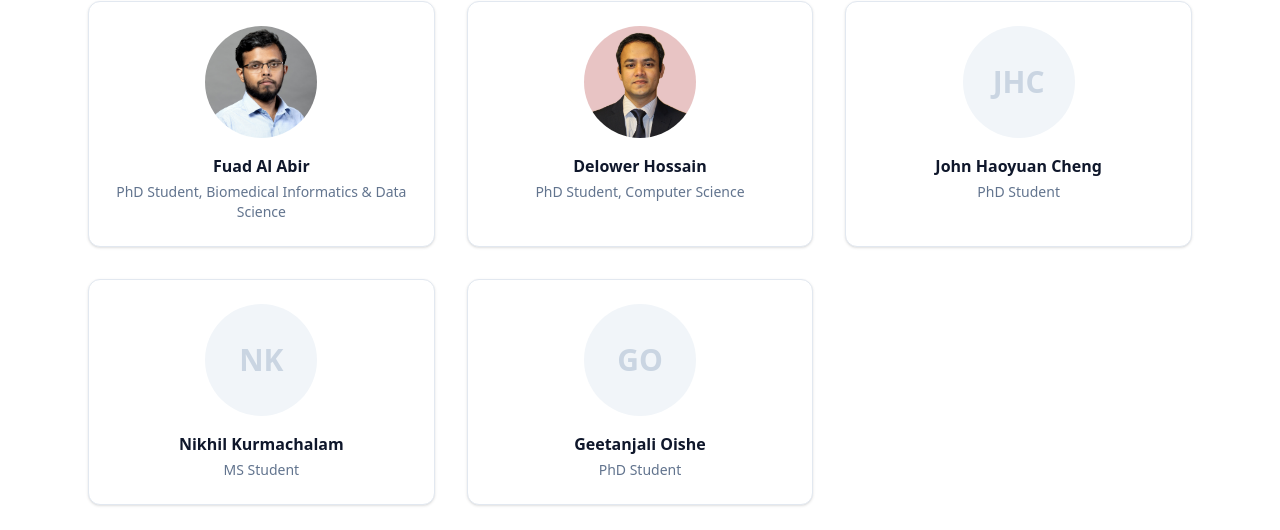
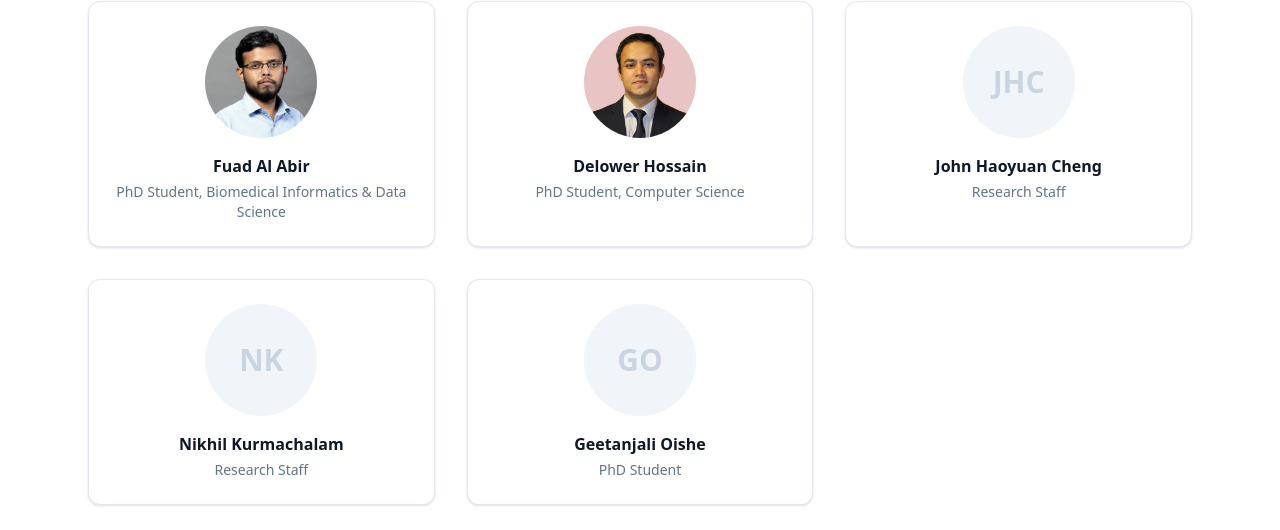
Before and after one commit to aimed-lab/aimed-org-web, a Next.js app: page /training in a window 1280 px wide. Shown: the part 636-1166 px from the top of the page. Built offline with nearby package versions, Linux system fonts and the light colour scheme.

Commit message:
Fix roles: John Haoyuan Cheng and Nikhil Kurmachalam are Research Staff
Co-Authored-By: Claude Sonnet 4.6 <noreply@anthropic.com>

```diff
--- a/src/app/training/page.tsx
+++ b/src/app/training/page.tsx
@@ -43,12 +43,12 @@ const currentMembers = [
   },
   {
     name: "John Haoyuan Cheng",
-    role: "PhD Student",
+    role: "Research Staff",
     photo: null,
   },
   {
     name: "Nikhil Kurmachalam",
-    role: "MS Student",
+    role: "Research Staff",
     photo: null,
   },
   {
@@ -190,7 +190,6 @@ const traineeCategories: {
     trainees: [
       { name: "Fuad Al Abir", degree: "PhD, Biomedical Informatics & Data Science, UAB", years: "Current", current: true, role: "PhD", pubCount: 5 },
       { name: "Delower Hossain", degree: "PhD, Computer Science, UAB", years: "Current", current: true, role: "PhD", pubCount: 6 },
-      { name: "John Haoyuan Cheng", degree: "PhD, UAB", years: "Current", current: true, role: "PhD", pubCount: 0 },
       { name: "Geetanjali Oishe", degree: "PhD, UAB", years: "Current", current: true, role: "PhD", pubCount: 0 },
       { name: "Kevin Song", degree: "PhD, Biomedical Engineering, UAB", years: "2023-2025", current: false, role: "PhD", pubCount: 6 },
       { name: "Radomir Slominski", degree: "MD/PhD, Genetics & Bioinformatics, UAB", years: "2022-2023", current: false, role: "PhD", pubCount: 6 },
@@ -206,7 +205,6 @@ const traineeCategories: {
     icon: GraduationCap,
     color: "from-emerald-500 to-teal-500",
     trainees: [
-      { name: "Nikhil Kurmachalam", degree: "MS, UAB", years: "Current", current: true, role: "MS", pubCount: 0 },
       { name: "Kevin Cao", degree: "MS, Bioinformatics, U. of Minnesota", years: "2017", current: false, role: "MS", pubCount: 0 },
       { name: "Nafisa Bulsara", degree: "MS, Bioinformatics, Indiana U.", years: "2017", current: false, role: "MS", pubCount: 0 },
       { name: "Madhura Kshirsagar", degree: "MS, Bioinformatics, Indiana U.", years: "2016", current: false, role: "MS", pubCount: 1 },
```
